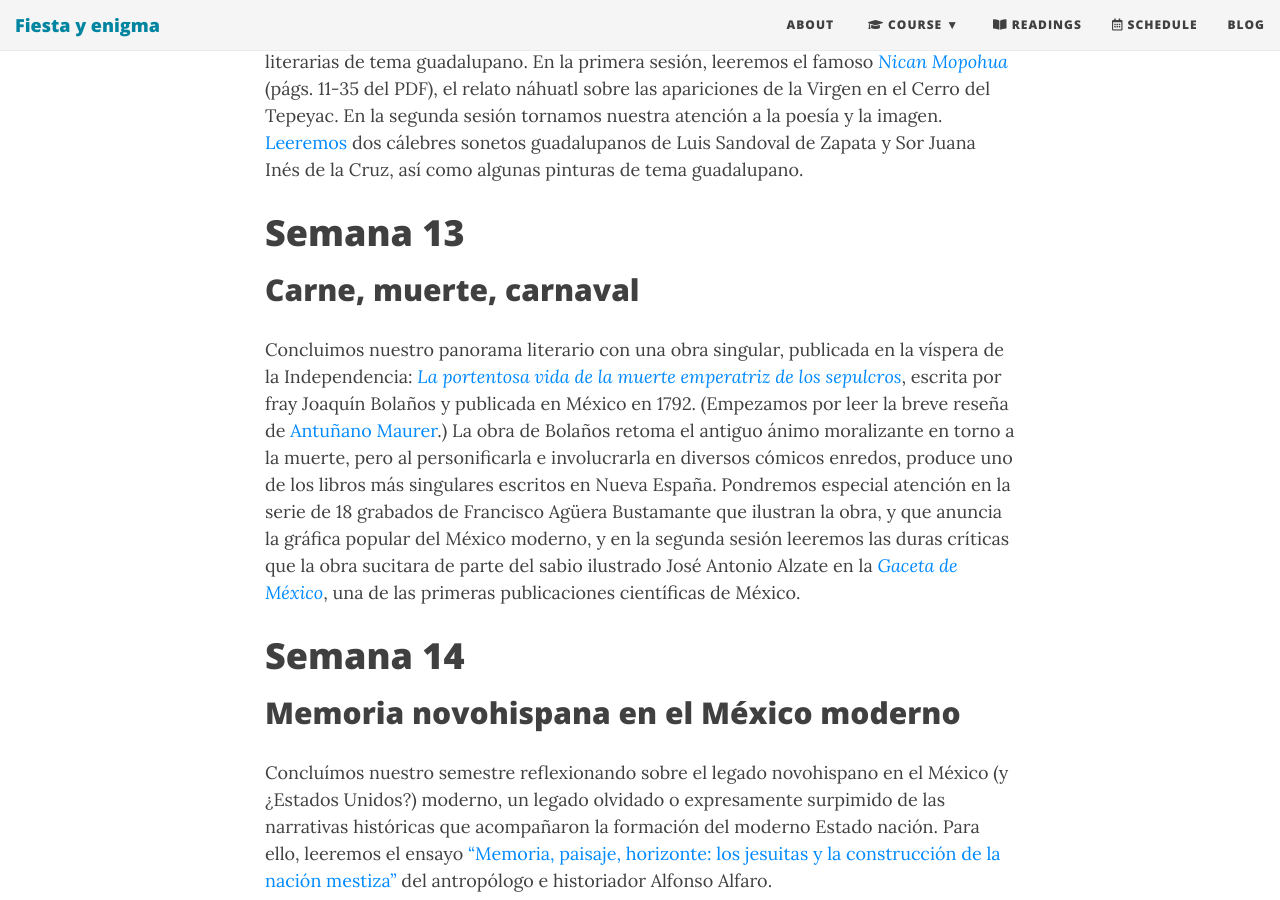
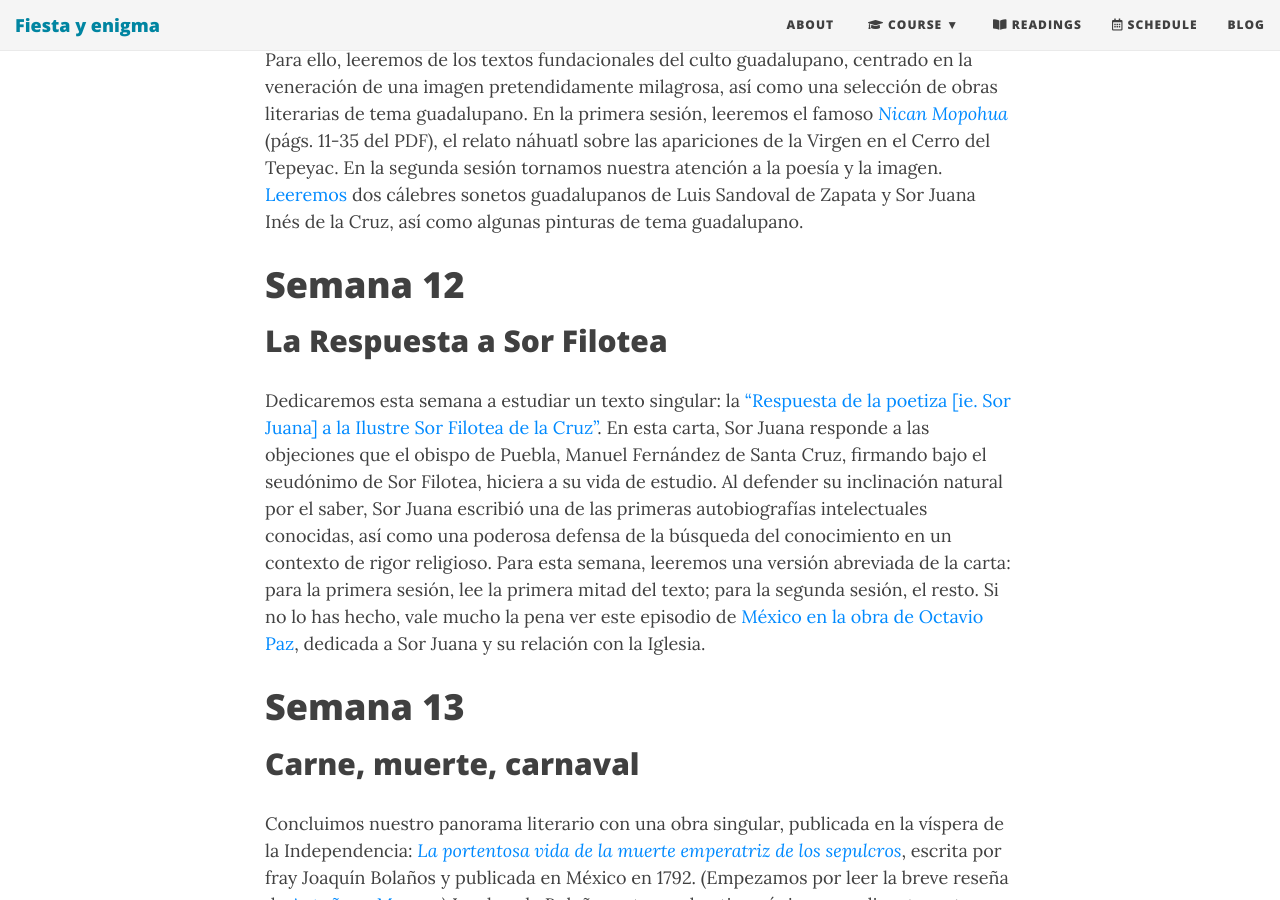
Before and after one commit to Hipomenes/novohispana, a Jekyll site: the page built from syllabus.md, in a window 1280 px wide and 900 px high, scrolled down 5970 px. Built offline with Jekyll 4.4.1, drawn with Linux system fonts in a browser that asks for light colours; nearby versions of some CDN libraries; some of the changed text lies outside the part shown.

Commit message:
Update syllabus.md

```diff
--- a/syllabus.md
+++ b/syllabus.md
@@ -101,8 +101,14 @@ Esta semana está dedicada a la poesía amorosa de Sor Juana. Comenzaremos leyen
 
 ## "No hizo cosa igual con ninguna otra nación"
 
-Esta semana estudiaremos uno de los fenómenos más característicos de la vida cultural de la Nueva España, y cuyas consecuencias llegan hasta el día de hoy: el guadalupanismo. Para ello, leeremos  de los textos fundacionales del culto          guadalupano, centrado en la veneración de una imagen pretendidamente milagrosa, así como una selección de obras literarias de tema guadalupano. En la primera sesión, leeremos el famoso [*Nican Mopohua*](https://drive.google.com/file/d/1mF3EvU5Dwmaqrbhw9__YxZRd4_onvzk0/view?usp=sharing) (págs. 11-35 del PDF), el relato náhuatl sobre las apariciones de la Virgen en el Cerro del Tepeyac.
+Esta semana estudiaremos uno de los fenómenos más característicos de la vida cultural de la Nueva España, y cuyas consecuencias llegan hasta el día de hoy: el guadalupanismo. Para ello, leeremos  de los textos fundacionales del culto guadalupano, centrado en la veneración de una imagen pretendidamente milagrosa, así como una selección de obras literarias de tema guadalupano. En la primera sesión, leeremos el famoso [*Nican Mopohua*](https://drive.google.com/file/d/1mF3EvU5Dwmaqrbhw9__YxZRd4_onvzk0/view?usp=sharing) (págs. 11-35 del PDF), el relato náhuatl sobre las apariciones de la Virgen en el Cerro del Tepeyac.
 En la segunda sesión tornamos nuestra atención a la poesía y la imagen. [Leeremos](https://drive.google.com/file/d/1amT3u7Cxih8QCX43Of6H1cTa9dCiCdvG/view?usp=sharing) dos cálebres sonetos guadalupanos de Luis Sandoval de Zapata y Sor Juana Inés de la Cruz, así como algunas pinturas de tema guadalupano.
+
+# Semana 12
+
+## La Respuesta a Sor Filotea
+
+Dedicaremos esta semana a estudiar un texto singular: la ["Respuesta de la poetiza [ie. Sor Juana] a la Ilustre Sor Filotea de la Cruz"](https://drive.google.com/file/d/1xM81wyjqSvMivw2GaBot_mkpv_laF239/view?usp=sharing). En esta carta, Sor Juana responde a las objeciones que el obispo de Puebla, Manuel Fernández de Santa Cruz, firmando bajo el seudónimo de Sor Filotea, hiciera a su vida de estudio. Al defender su inclinación natural por el saber, Sor Juana escribió una de las primeras autobiografías intelectuales conocidas, así como una poderosa defensa de la búsqueda del conocimiento en un contexto de rigor religioso. Para esta semana, leeremos una versión abreviada de la carta: para la primera sesión, lee la primera mitad del texto; para la segunda sesión, el resto. Si no lo has hecho, vale mucho la pena ver este episodio de [México en la obra de Octavio Paz](https://youtu.be/MNnZpVsPYiE), dedicada a Sor Juana y su relación con la Iglesia.
 
 # Semana 13
 
```
